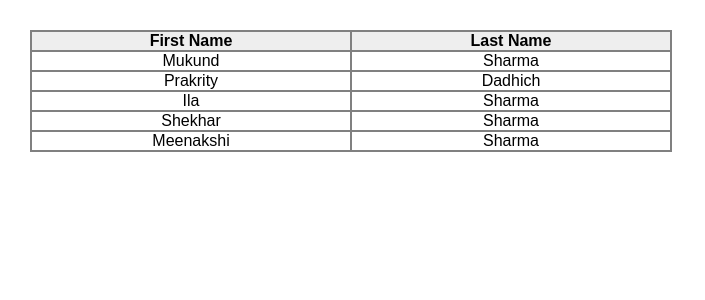
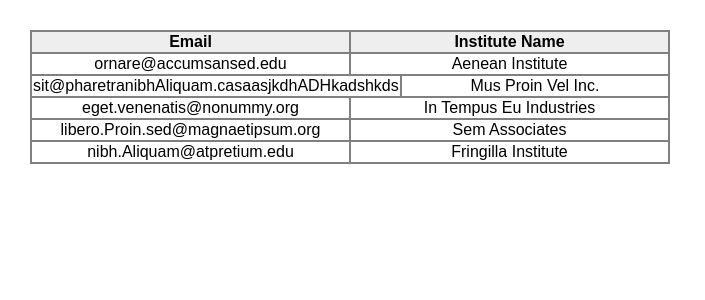
Before and after one commit to yoursmukund/react-table, a React (Create React App) app: page / in a window 1280 px wide. Shown: the top 300 px of the page, without its empty margins (0-705 px from the left). Built offline with nearby package versions, Linux system fonts and the light colour scheme.

Commit message:
Replaced divs with table tags

```diff
--- a/src/App.js
+++ b/src/App.js
@@ -8,13 +8,13 @@ class App extends Component {
     super(props);
     this.state = {
       defaultColor: 'white',
-      columns: [{fname: 'First Name', lname: 'Last Name'}],
+      columns: [{fname: 'Email', lname: 'Institute Name'}],
       rows: [
-      {fname:'Mukund',lname:'Sharma'},
-      {fname:'Prakrity',lname:'Dadhich'},
-      {fname:'Ila',lname:'Sharma'},
-      {fname:'Shekhar',lname:'Sharma'},
-      {fname:'Meenakshi',lname:'Sharma'}]
+      {fname:'ornare@accumsansed.edu',lname:'Aenean Institute'},
+      {fname:'sit@pharetranibhAliquam.casaasjkdhADHkadshkds',lname:'Mus Proin Vel Inc.'},
+      {fname:'eget.venenatis@nonummy.org',lname:'In Tempus Eu Industries'},
+      {fname:'libero.Proin.sed@magnaetipsum.org',lname:'Sem Associates'},
+      {fname:'nibh.Aliquam@atpretium.edu',lname:'Fringilla Institute'}]
     }
     this.sortCallback = this.sortCallback.bind(this);
   }
@@ -42,14 +42,14 @@ class App extends Component {
   render() {
     return (
       <div className="App">
-        <div className="table">
-          <div>
+        <table className="table">
+          <thead>
               <Rows columns={this.state.columns} callback={(columnName, ascSortOrder) => {this.sortCallback(columnName, ascSortOrder)}}/>
-          </div>
-          <div>
+          </thead>
+          <tbody>
             <Rows rows={this.state.rows}/>
-          </div>
-        </div>
+          </tbody>
+        </table>
       </div>
     );
   }
--- a/src/Rows.js
+++ b/src/Rows.js
@@ -48,25 +48,25 @@ export default class Rows extends Component {
 
     cell(key, row) {
         return (
-            <div
+            <td
                 key={key}
                 className="cell"
                 style={{ width: this.state.columnWidth }}>
                 {row[key]}
-            </div>
+            </td>
         );
     }
 
     headerCell(key, row){
         return (
-            <div
+            <td
                 onClick={() => {this.sort(key, this.state.ascSortOrder)}}
                 key={key}
                 className="cell"
                 style={{ width: this.state.columnWidth }}>
                 <b>{row[key]}</b>
                 {this.showIcon(key)}
-            </div>
+            </td>
         );
     }
 
@@ -90,21 +90,19 @@ export default class Rows extends Component {
 
     render() {
         return (
-            <div className="row-wrapper">
-                {this.props.rows ? this.props.rows.map((row, index) => {
+                this.props.rows ? this.props.rows.map((row, index) => {
                     let tds = [];
                     for (let key in row) {
                         tds.push(this.cell(key, row));
                     }
-                    return <div key={index} className="row" style={{ boxShadow: this.setHighlight(index) }} onMouseEnter={(e) => { this.highlight(e, index) }} onMouseLeave={() => { this.removeHighlight() }}>{tds}</div>;
+                    return <tr key={index} className="row" style={{ boxShadow: this.setHighlight(index) }} onMouseEnter={(e) => { this.highlight(e, index) }} onMouseLeave={() => { this.removeHighlight() }}>{tds}</tr>;
                 }) : this.props.columns.map((row, index) => {
                     let tds = [];
                     for (let key in row) {
                         tds.push(this.headerCell(key, row));
                     }
-                    return <div className="row header" key={Math.random()}>{tds}</div>;
-                })}
-            </div>
+                    return <tr className="row header" key={Math.random()}>{tds}</tr>;
+                })
         )
     }
 }
```
